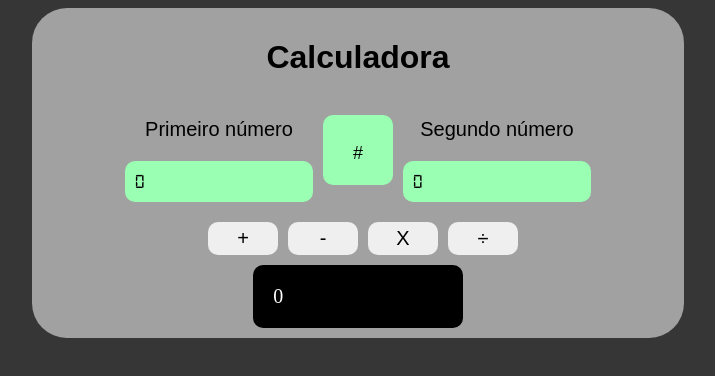
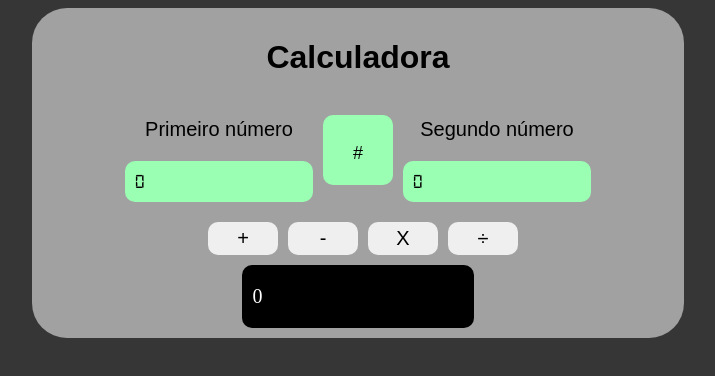
Before and after one commit to vinisvp/calculadoraAngular, an Angular app: page / in a window 1280 px wide. Shown: the top 376 px of the page, without its empty margins (282-997 px from the left). Built offline with nearby package versions, Linux system fonts and the light colour scheme.

Commit message:
Changed the README file some final perfumary

```diff
--- a/src/app/calc/calc.component.css
+++ b/src/app/calc/calc.component.css
@@ -72,9 +72,9 @@ button{
 
 .display{
   background-color: #000000;
-  width: 30%;
+  width: 35%;
   margin-top: 10px;
-  padding-left: 20px;
+  padding-left: 10px;
   border-radius: 10px;
 }
 
```
Also changed, not shown: 1 other file (tests, documents, lock files or other folders).
